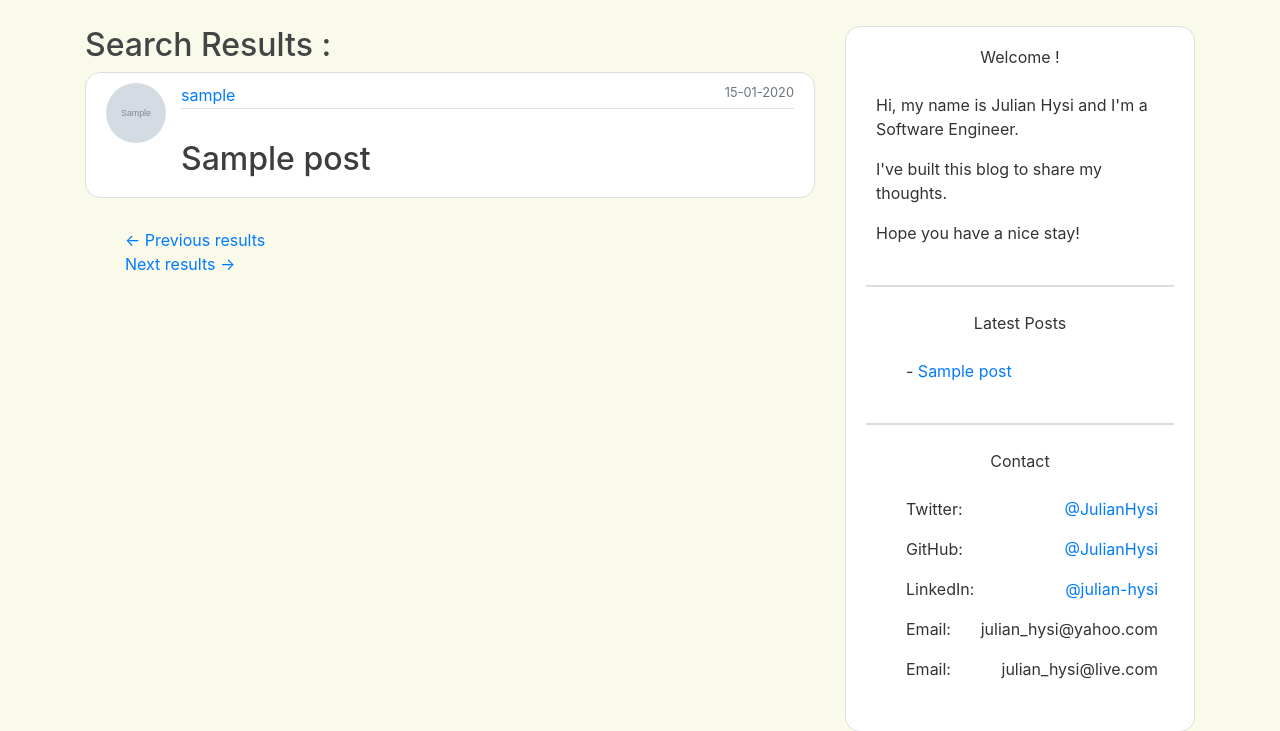
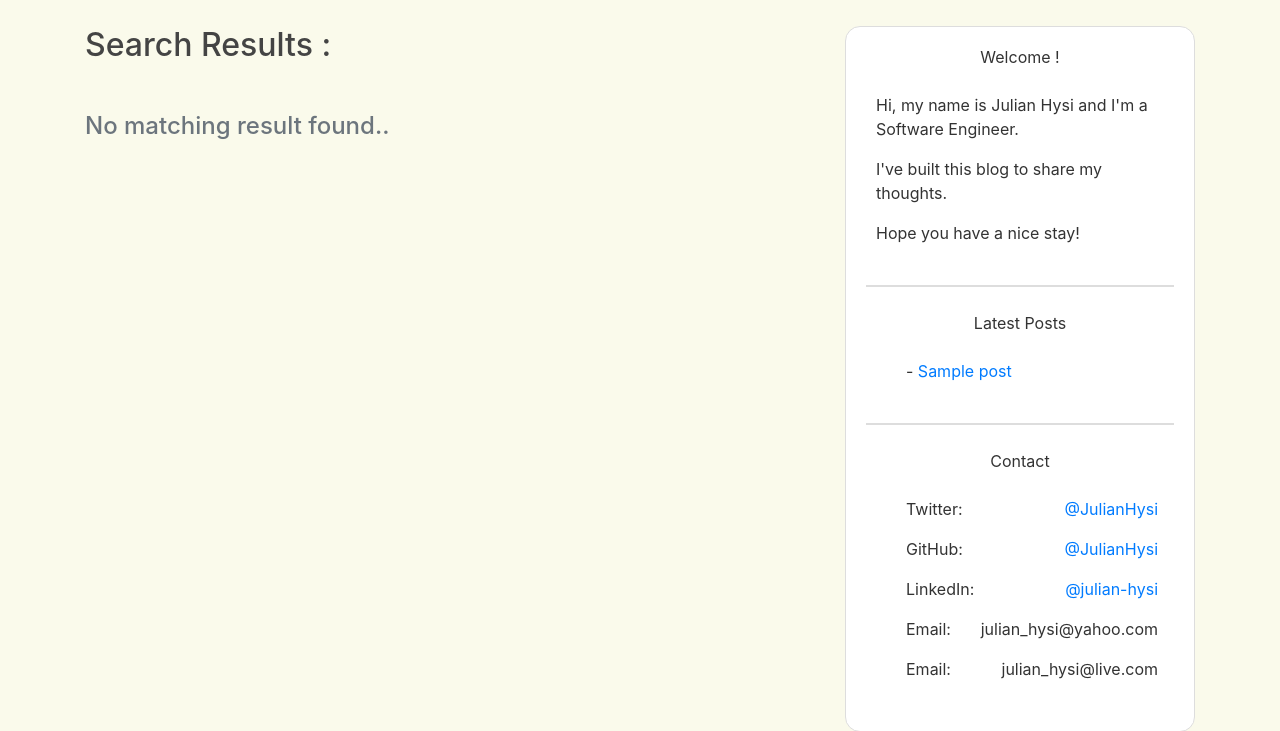
Before and after one commit to JulianHysi/personal-blog, a Flask app: template personal_blog/templates/main/search.html in a window 1280 px wide. Shown: the part 70-801 px from the top of the page. Run offline with Flask 2, Linux system fonts and the light colour scheme; tables that the repository leaves empty hold one stand-in row (values such as "Sample post"); the template is opened without the code that fills it: values that come from a table or form of the project are taken from there, most other values are stand-ins (such as "Sample title", 1, 10 or a date in 2020); grey boxes marked "Sample" are stand-in pictures; some libraries are stand-ins or nearby versions.

Commit message:
Handle template design for no search results

```diff
--- a/personal_blog/main/routes.py
+++ b/personal_blog/main/routes.py
@@ -32,9 +32,12 @@ def search():
     posts, total = Post.search(g.search_form.q.data, page, 3)
     if total == -1:
         abort(500)
+    elif total == 0:
+        return render_template('main/search.html', title='Search',
+                               results=False)
     next_url = url_for('main.search', q=g.search_form.q.data, page=page + 1) \
         if total > page * 6 else None
     prev_url = url_for('main.search', q=g.search_form.q.data, page=page - 1) \
         if page > 1 else None
     return render_template('main/search.html', title='Search', posts=posts,
-                           next_url=next_url, prev_url=prev_url)
+                           next_url=next_url, prev_url=prev_url, results=True)
--- a/personal_blog/templates/main/search.html
+++ b/personal_blog/templates/main/search.html
@@ -1,7 +1,12 @@
 {% extends "main/layout.html" %}
 
 {% block content %}
+
     <h2>Search Results :</h2>
+
+    {% if not results %}
+        <h4 class="text-muted mt-5">No matching result found..</h4>
+    {% else %}
 
         {% for post in posts %}
             <article class="media content-section">
@@ -36,4 +41,6 @@
             </ul>
         </nav>
 
+    {% endif %}
+
 {% endblock %}
```
Lines whose indentation alone changed are shown as unchanged.
